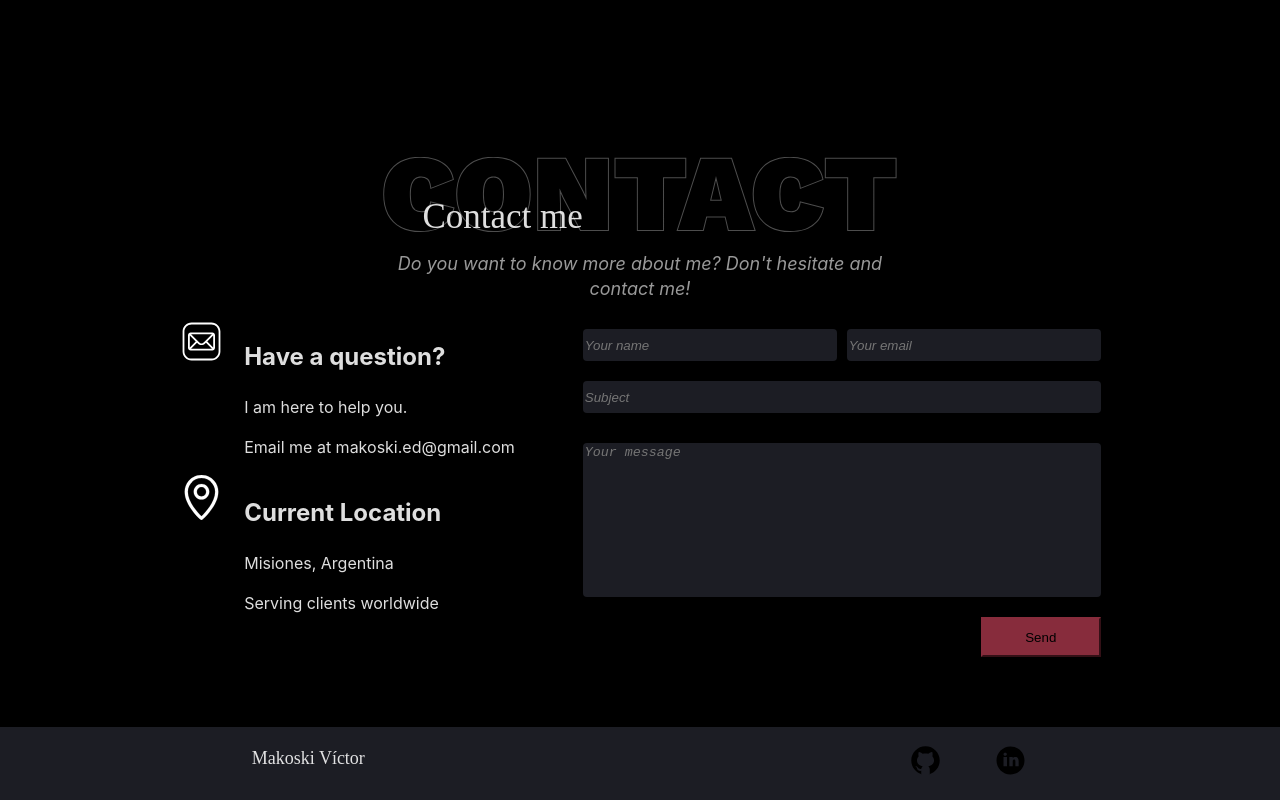
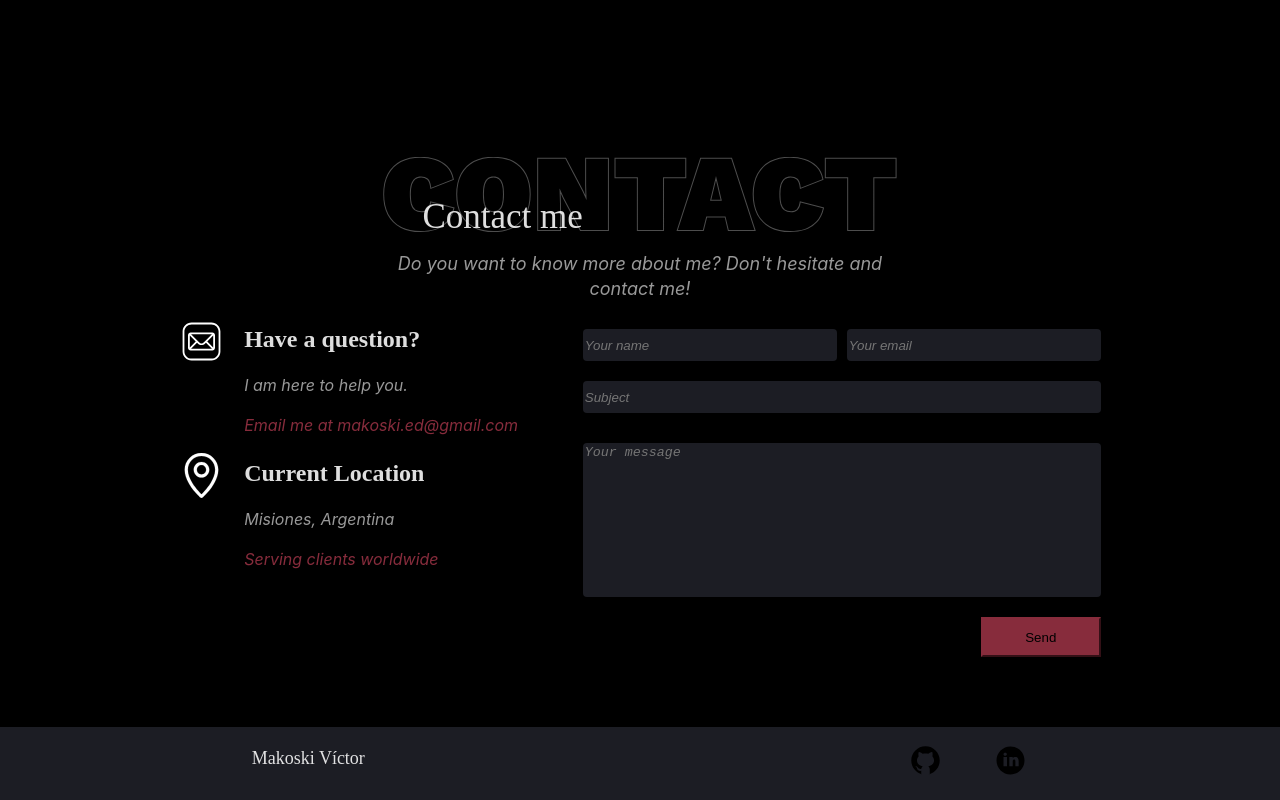
Before and after one commit to MakoskiVictor/Portfolio-Makoski.Dev, a React (Vite) app: page / in a window 1280 px wide. Shown: the part 2313-3113 px from the top of the page. Built offline with nearby package versions, Linux system fonts and the light colour scheme; a web font is replaced by a local one.

Commit message:
classnames added

```diff
--- a/src/components/Location.jsx
+++ b/src/components/Location.jsx
@@ -6,23 +6,23 @@ export function Location () {
   return (
     <section className={locationStyles.section}>
       <div className={locationStyles.container}>
-        <div>
+        <div className={locationStyles.imageContainer}>
           <img src={Mail} alt='mail logo' className={locationStyles.image} />
         </div>
-        <div>
-          <h2>Have a question?</h2>
-          <p>I am here to help you.</p>
-          <p>Email me at makoski.ed@gmail.com</p>
+        <div className={locationStyles.subTitleContainer}>
+          <h2 className={locationStyles.subTitle}>Have a question?</h2>
+          <p className={locationStyles.whiteText}>I am here to help you.</p>
+          <p className={locationStyles.redText}>Email me at makoski.ed@gmail.com</p>
         </div>
       </div>
       <div className={locationStyles.container}>
-        <div>
+        <div className={locationStyles.imageContainer}>
           <img src={Maps} alt='maps logo' className={locationStyles.image} />
         </div>
-        <div>
-          <h2>Current Location</h2>
-          <p>Misiones, Argentina</p>
-          <p>Serving clients worldwide</p>
+        <div className={locationStyles.subTitleContainer}>
+          <h2 className={locationStyles.subTitle}>Current Location</h2>
+          <p className={locationStyles.whiteText}>Misiones, Argentina</p>
+          <p className={locationStyles.redText}>Serving clients worldwide</p>
         </div>
       </div>
     </section>
```
